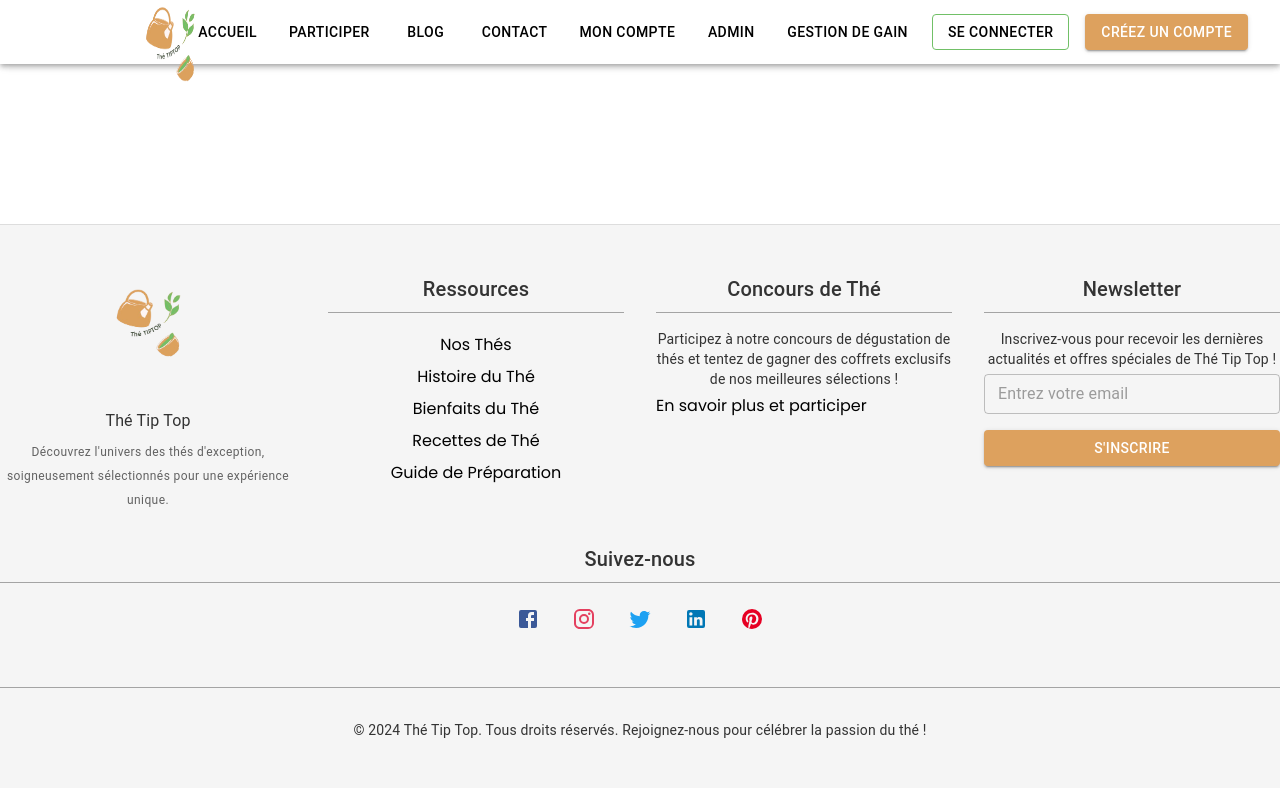
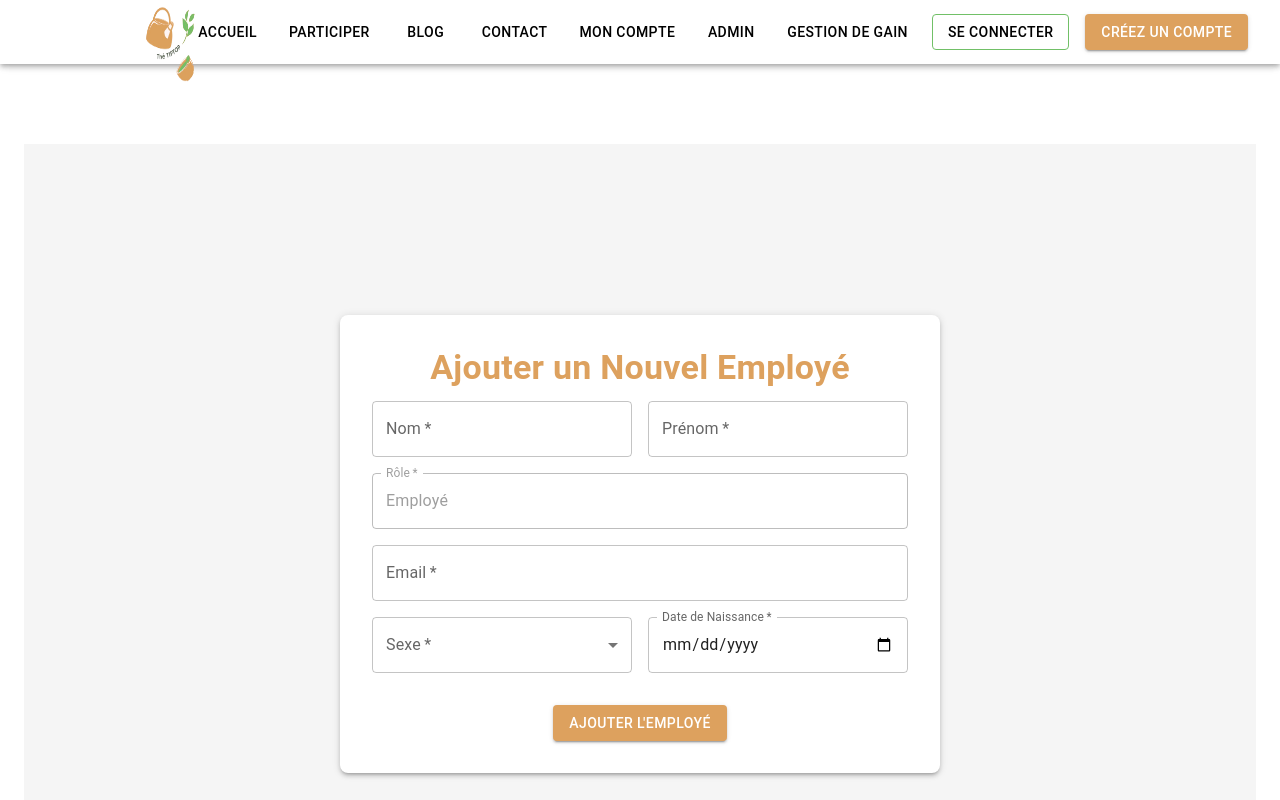
Before and after one commit to Furios-Duck-Groupe-5/th-tip-top, a React (Vite) app: page /add-employee in a window 1280 px wide. Shown: the top 800 px of the page. Built offline with nearby package versions, Linux system fonts and the light colour scheme.

Commit message:
adding emp

```diff
--- a/src/App.tsx
+++ b/src/App.tsx
@@ -16,6 +16,8 @@
 import ContactPage from "./components/Contact/contact";
 import BlogPage from "./components/Blog/blog";
 import LotsPage from "./components/Participation/Lots";
+import AddEmployeePage from "./components/Admin/addEmploye";
+import EmployeePage from "./components/Employe/employePage";
 
 // Typing the Layout component's props
 const Layout: React.FC<PropsWithChildren<{}>> = ({ children }) => {
@@ -55,9 +57,11 @@
           <Route path="/users" element={<UserListPage />} />
           <Route path="/gain" element={<GainsManagementPage />} />
           <Route path="/contact" element={<ContactPage />} />
-          <Route path="/blog" element={<BlogPage />} />
+          <Route path="/blog" element={<EmployeePage />} />
           <Route path="/lots" element={<LotsPage />} />
           <Route path="/participation" element={<ParticipationPage />} />
+          <Route path="/add-employee" element={<AddEmployeePage />} />
+
         </Routes>
       </Layout>
     </Router>
--- /dev/null
+++ b/src/components/Admin/addEmploye.tsx
@@ -0,0 +1,184 @@
+import React, { useState } from 'react';
+import { Box, Grid, Typography, TextField, Button, MenuItem, Snackbar } from '@mui/material';
+import { useNavigate } from 'react-router-dom';
+
+// Define the Employee interface for form state
+interface Employee {
+  name: string;
+  firstName: string;
+  role: string;
+  email: string;
+  gender: string; // 'H' or 'F'
+  birthDate: string;
+}
+
+const AddEmployeePage: React.FC = () => {
+  const navigate = useNavigate();
+  const [newEmployee, setNewEmployee] = useState<Employee>({
+    name: '',
+    firstName: '',
+    role: 'Employé', // Pre-set and unmodifiable
+    email: '',
+    gender: '', // Will be 'H' or 'F'
+    birthDate: '',
+  });
+  const [snackbarOpen, setSnackbarOpen] = useState(false);
+
+  // Handle form input changes
+  const handleInputChange = (e: React.ChangeEvent<HTMLInputElement | HTMLTextAreaElement>) => {
+    const { name, value } = e.target;
+    setNewEmployee((prev) => ({ ...prev, [name]: value }));
+  };
+
+  // Handle form submission
+  const handleSubmit = async () => {
+    if (!newEmployee.name || !newEmployee.firstName || !newEmployee.email || !newEmployee.gender || !newEmployee.birthDate) {
+      alert('Veuillez remplir tous les champs.');
+      return;
+    }
+
+    try {
+      // Send a POST request to the backend API to add the employee
+      const response = await fetch('http://localhost:4001/add-employee', {
+        method: 'POST',
+        headers: {
+          'Content-Type': 'application/json',
+        },
+        body: JSON.stringify({
+          nom: newEmployee.name,
+          prenom: newEmployee.firstName,
+          email: newEmployee.email,
+          sexe: newEmployee.gender, // Will be 'H' or 'F'
+          date_de_naissance: newEmployee.birthDate,
+          mot_de_passe: 'default_password', // Assign a default or temporary password
+        }),
+      });
+
+      if (response.ok) {
+        // Display success message and reset the form
+        setSnackbarOpen(true);
+        setNewEmployee({ name: '', firstName: '', role: 'Employé', email: '', gender: '', birthDate: '' });
+      } else {
+        const data = await response.json();
+        alert(data.message || 'Une erreur est survenue lors de l\'ajout de l\'employé.');
+      }
+    } catch (error) {
+      console.error('Erreur lors de la requête:', error);
+      alert('Une erreur est survenue lors de la connexion au serveur.');
+    }
+  };
+
+  return (
+    <Box sx={{ minHeight: '100vh', p: 4, bgcolor: '#f5f5f5', display: 'flex', justifyContent: 'center', alignItems: 'center' }}>
+      <Box sx={{ width: '100%', maxWidth: 600, p: 4, bgcolor: 'white', borderRadius: 2, boxShadow: 3 }}>
+        <Typography variant="h4" gutterBottom align="center" sx={{ color: '#DDA15E', fontWeight: 'bold' }}>
+          Ajouter un Nouvel Employé
+        </Typography>
+
+        <Grid container spacing={2}>
+          {/* Nom */}
+          <Grid item xs={12} sm={6}>
+            <TextField
+              fullWidth
+              label="Nom"
+              name="name"
+              value={newEmployee.name}
+              onChange={handleInputChange}
+              required
+            />
+          </Grid>
+
+          {/* Prénom */}
+          <Grid item xs={12} sm={6}>
+            <TextField
+              fullWidth
+              label="Prénom"
+              name="firstName"
+              value={newEmployee.firstName}
+              onChange={handleInputChange}
+              required
+            />
+          </Grid>
+
+          {/* Role (Disabled and Pre-filled) */}
+          <Grid item xs={12}>
+            <TextField
+              fullWidth
+              label="Rôle"
+              name="role"
+              value={newEmployee.role}
+              disabled
+              InputProps={{ readOnly: true }}
+              required
+            />
+          </Grid>
+
+          {/* Email */}
+          <Grid item xs={12}>
+            <TextField
+              fullWidth
+              label="Email"
+              name="email"
+              type="email"
+              value={newEmployee.email}
+              onChange={handleInputChange}
+              required
+            />
+          </Grid>
+
+          {/* Sexe */}
+          <Grid item xs={12} sm={6}>
+            <TextField
+              fullWidth
+              select
+              label="Sexe"
+              name="gender"
+              value={newEmployee.gender}
+              onChange={handleInputChange}
+              required
+            >
+              <MenuItem value="H">Homme</MenuItem>
+              <MenuItem value="F">Femme</MenuItem>
+            </TextField>
+          </Grid>
+
+          {/* Date de Naissance */}
+          <Grid item xs={12} sm={6}>
+            <TextField
+              fullWidth
+              label="Date de Naissance"
+              name="birthDate"
+              type="date"
+              InputLabelProps={{ shrink: true }}
+              value={newEmployee.birthDate}
+              onChange={handleInputChange}
+              required
+            />
+          </Grid>
+
+          {/* Submit Button */}
+          <Grid item xs={12} textAlign="center">
+            <Button
+              variant="contained"
+              color="primary"
+              sx={{ backgroundColor: '#DDA15E', '&:hover': { backgroundColor: '#d49a5c' }, mt: 2 }}
+              onClick={handleSubmit}
+            >
+              Ajouter l'employé
+            </Button>
+          </Grid>
+        </Grid>
+
+        {/* Snackbar for success feedback */}
+        <Snackbar
+          open={snackbarOpen}
+          autoHideDuration={3000}
+          onClose={() => setSnackbarOpen(false)}
+          message="Nouvel employé ajouté avec succès"
+        />
+      </Box>
+    </Box>
+  );
+};
+
+export default AddEmployeePage;
--- a/src/components/Admin/admin.tsx
+++ b/src/components/Admin/admin.tsx
@@ -11,16 +11,23 @@
 import { useNavigate } from 'react-router-dom';
 import { FaRegBell, FaUsers, FaGift } from 'react-icons/fa';
 
-const AdminPage = () => {
+// Define types for new employee
+interface Employee {
+  name: string;
+  email: string;
+  role: string;
+}
+
+const AdminPage: React.FC = () => {
   const navigate = useNavigate();
-  const [openPrizeModal, setOpenPrizeModal] = useState(false);
-  const [prizes, setPrizes] = useState([]);
-  const [newPrize, setNewPrize] = useState({ name: '', image: null });
-  const [editIndex, setEditIndex] = useState(null);
+  const [openPrizeModal, setOpenPrizeModal] = useState<boolean>(false);
+  const [prizes, setPrizes] = useState<Array<{ name: string; image: File | null }>>([]);
+  const [newPrize, setNewPrize] = useState<{ name: string; image: File | null }>({ name: '', image: null });
+  const [editIndex, setEditIndex] = useState<number | null>(null);
 
   // States for adding a new employee
-  const [newEmployee, setNewEmployee] = useState({ name: '', email: '', role: 'employé' });
-  const [employees, setEmployees] = useState([]); // Stores the list of employees
+  const [newEmployee, setNewEmployee] = useState<Employee>({ name: '', email: '', role: 'employé' });
+  const [employees, setEmployees] = useState<Employee[]>([]); // Stores the list of employees
 
   const handleViewStatistics = () => {
     navigate('/detailed-statistics');
@@ -42,9 +49,19 @@
 
   // Handle adding new employee
   const handleAddEmployee = () => {
+    if (!newEmployee.name || !newEmployee.email) {
+      alert('Veuillez remplir tous les champs.');
+      return;
+    }
     setEmployees([...employees, newEmployee]);
     setNewEmployee({ name: '', email: '', role: 'employé' });
     alert('Nouvel employé ajouté avec succès');
+  };
+
+  // Function to handle input changes
+  const handleInputChange = (e: React.ChangeEvent<HTMLInputElement>) => {
+    const { name, value } = e.target;
+    setNewEmployee((prev) => ({ ...prev, [name]: value }));
   };
 
   return (
@@ -140,42 +157,20 @@
                   Voir tous les utilisateurs
                 </Button>
               </Grid>
+              <Grid item xs={12} textAlign="center">
+                {/* Button to navigate to Add Employee Page */}
+                <Button
+                  variant="contained"
+                  color="primary"
+                  sx={{ backgroundColor: '#DDA15E', '&:hover': { backgroundColor: '#d49a5c' }, mt: 2 }}
+                  onClick={() => navigate('/add-employee')}
+                >
+                  Ajouter un nouvel employé
+                </Button>
+              </Grid>
             </Grid>
 
-            {/* Form to add new employee */}
-            <Typography variant="h6" gutterBottom sx={{ color: '#DDA15E', marginTop: '20px' }}>
-              Ajouter un nouvel employé
-            </Typography>
-            <TextField
-              fullWidth
-              label="Nom de l'employé"
-              value={newEmployee.name}
-              onChange={(e) => setNewEmployee({ ...newEmployee, name: e.target.value })}
-              margin="normal"
-            />
-            <TextField
-              fullWidth
-              label="Email de l'employé"
-              value={newEmployee.email}
-              onChange={(e) => setNewEmployee({ ...newEmployee, email: e.target.value })}
-              margin="normal"
-            />
-            <TextField
-              fullWidth
-              label="Rôle"
-              value={newEmployee.role}
-              onChange={(e) => setNewEmployee({ ...newEmployee, role: e.target.value })}
-              margin="normal"
-            />
-            <Button
-              variant="contained"
-              color="primary"
-              sx={{ backgroundColor: '#DDA15E', '&:hover': { backgroundColor: '#d49a5c' }, mt: 2 }}
-              onClick={handleAddEmployee}
-            >
-              Ajouter un employé
-            </Button>
-          </Paper>
+           </Paper>
         </Grid>
 
         {/* Section Gestion des Lots */}
--- a/src/components/Admin/users-page.tsx
+++ b/src/components/Admin/users-page.tsx
@@ -1,4 +1,4 @@
-import React, { useState } from 'react';
+import React, { useState, useEffect } from 'react';
 import {
   Box,
   Typography,
@@ -21,34 +21,70 @@
 import { FaTrash, FaEdit } from 'react-icons/fa';
 
 // Définir l'interface pour un utilisateur
+// Définir l'interface pour un utilisateur
 interface User {
-  id: number;
-  firstName: string;
-  lastName: string;
-  role: string;
+  id_user: number;
+  prenom: string;
+  nom: string;
+  role_id: number;
   email: string;
-  gender: string;
-  dob: string; // Date de naissance
+  sexe: 'M' | 'F';
+  date_de_naissance: string; // Date de naissance sous forme de chaîne
 }
+
 
 // Définir les types pour le composant
 const UserListPage: React.FC = () => {
-  // Exemple de données d'utilisateurs (à remplacer par les données du backend)
-  const initialUsers: User[] = [
-    { id: 1, firstName: 'Mohamed', lastName: 'Abbad', role: 'Admin', email: 'mohamed.abbad@example.com', gender: 'Male', dob: '1990-01-01' },
-    { id: 2, firstName: 'Azz', lastName: 'Safi', role: 'Admin', email: 'Azz.safi@example.com', gender: 'Female', dob: '1992-02-02' },
-    { id: 3, firstName: 'Anas', lastName: 'Atmani', role: 'Client', email: 'anas.atm@example.com', gender: 'Female', dob: '1989-03-03' },
-    { id: 4, firstName: 'Zaki', lastName: 'Teff', role: 'Employee', email: 'zak.tef@example.com', gender: 'Male', dob: '1995-04-04' },
-  ];
-
-  const [users, setUsers] = useState<User[]>(initialUsers);
+  const [users, setUsers] = useState<User[]>([]);
   const [order, setOrder] = useState<'asc' | 'desc'>('asc');
-  const [orderBy, setOrderBy] = useState<keyof User>('lastName');
+  const [orderBy, setOrderBy] = useState<keyof User>('nom');
   const [page, setPage] = useState<number>(0);
   const [rowsPerPage, setRowsPerPage] = useState<number>(5);
   const [searchTerm, setSearchTerm] = useState<string>('');
   const [open, setOpen] = useState<boolean>(false);
   const [currentUser, setCurrentUser] = useState<User | null>(null);
+
+  // Fonction pour récupérer les utilisateurs depuis l'API
+  const fetchUsers = async () => {
+    try {
+      const response = await fetch('http://localhost:4001/users');
+      if (!response.ok) {
+        throw new Error('Erreur lors de la récupération des utilisateurs.');
+      }
+      const data: User[] = await response.json();
+      setUsers(data);
+    } catch (error) {
+      console.error('Erreur lors de la récupération des utilisateurs:', error);
+    }
+
+
+  };
+  const getRoleLabel = (role: number): string => {
+    switch (role) {
+      case 1:
+        return 'Client';
+      case 2:
+        return 'Administrateur';
+      case 3:
+        return 'Employé';
+      default:
+        return 'Inconnu'; // Valeur par défaut si le rôle n'est pas reconnu
+    }
+  };
+  // Appel de fetchUsers lors du montage du composant
+  useEffect(() => {
+    fetchUsers();
+  }, []);
+
+  const formatDate = (dateString: string): string => {
+    const date = new Date(dateString);
+    return date.toLocaleDateString('fr-FR', {
+      day: '2-digit',
+      month: '2-digit',
+      year: 'numeric',
+    });
+  };
+
 
   // Gestion du tri
   const handleRequestSort = (property: keyof User) => {
@@ -57,10 +93,20 @@
     setOrderBy(property);
   };
 
-  // Fonction pour supprimer un utilisateur
-  const handleDeleteUser = (id: number) => {
-    setUsers(users.filter(user => user.id !== id));
-  };
+  const handleDeleteUser = async (id_user: number) => {
+    try {
+        const response = await fetch(`http://localhost:4001/users/${id_user}`, {
+            method: 'DELETE',
+        });
+        if (!response.ok) {
+            throw new Error('Erreur lors de la suppression de l\'utilisateur.');
+        }
+        setUsers(users.filter(user => user.id_user !== id_user));
+    } catch (error) {
+        console.error('Erreur lors de la suppression de l\'utilisateur:', error);
+    }
+};
+
 
   // Ouvrir le modal pour modifier l'utilisateur
   const handleEditUser = (user: User) => {
@@ -86,16 +132,30 @@
   };
 
   // Fonction pour soumettre le formulaire de modification
-  const handleSubmit = () => {
+  const handleSubmit = async () => {
     if (currentUser) {
-      setUsers(users.map(user => (user.id === currentUser.id ? currentUser : user)));
+      try {
+        const response = await fetch(`http://localhost:4001/users/${currentUser.id_user}`, {
+          method: 'PUT',
+          headers: {
+            'Content-Type': 'application/json',
+          },
+          body: JSON.stringify(currentUser),
+        });
+        if (!response.ok) {
+          throw new Error('Erreur lors de la mise à jour de l\'utilisateur.');
+        }
+        setUsers(users.map(user => (user.id_user === currentUser.id_user ? currentUser : user)));
+      } catch (error) {
+        console.error('Erreur lors de la mise à jour de l\'utilisateur:', error);
+      }
     }
     handleClose();
   };
 
   // Filtrer les utilisateurs par terme de recherche
   const filteredUsers = users.filter(user =>
-    `${user.firstName} ${user.lastName}`.toLowerCase().includes(searchTerm.toLowerCase())
+    `${user.prenom} ${user.nom}`.toLowerCase().includes(searchTerm.toLowerCase())
   );
 
   // Fonction pour gérer le changement de page
@@ -143,18 +203,18 @@
             <TableRow>
               <TableCell>
                 <TableSortLabel
-                  active={orderBy === 'lastName'}
-                  direction={orderBy === 'lastName' ? order : 'asc'}
-                  onClick={() => handleRequestSort('lastName')}
+                  active={orderBy === 'nom'}
+                  direction={orderBy === 'nom' ? order : 'asc'}
+                  onClick={() => handleRequestSort('nom')}
                 >
                   Nom
                 </TableSortLabel>
               </TableCell>
               <TableCell>
                 <TableSortLabel
-                  active={orderBy === 'firstName'}
-                  direction={orderBy === 'firstName' ? order : 'asc'}
-                  onClick={() => handleRequestSort('firstName')}
+                  active={orderBy === 'prenom'}
+                  direction={orderBy === 'prenom' ? order : 'asc'}
+                  onClick={() => handleRequestSort('prenom')}
                 >
                   Prénom
                 </TableSortLabel>
@@ -168,18 +228,18 @@
           </TableHead>
           <TableBody>
             {sortedUsers.slice(page * rowsPerPage, page * rowsPerPage + rowsPerPage).map((user) => (
-              <TableRow key={user.id}>
-                <TableCell>{user.lastName}</TableCell>
-                <TableCell>{user.firstName}</TableCell>
-                <TableCell>{user.role}</TableCell>
+              <TableRow key={user.id_user}>
+                <TableCell>{user.nom}</TableCell>
+                <TableCell>{user.prenom}</TableCell>
+                <TableCell>{getRoleLabel(user.role_id)}</TableCell>
                 <TableCell>{user.email}</TableCell>
-                <TableCell>{user.gender}</TableCell>
-                <TableCell>{user.dob}</TableCell>
+                <TableCell>{user.sexe === 'M' ? 'Masculin' : 'Féminin'}</TableCell>
+                <TableCell>{formatDate(user.date_de_naissance)}</TableCell>
                 <TableCell>
                   <IconButton color="primary" onClick={() => handleEditUser(user)}>
                     <FaEdit />
                   </IconButton>
-                  <IconButton color="error" onClick={() => handleDeleteUser(user.id)}>
+                  <IconButton color="error" onClick={() => handleDeleteUser(user.id_user)}>
                     <FaTrash />
                   </IconButton>
                 </TableCell>
@@ -230,8 +290,8 @@
               label="Prénom"
               variant="outlined"
               fullWidth
-              name="firstName"
-              value={currentUser ? currentUser.firstName : ''}
+              name="prenom"
+              value={currentUser ? currentUser.prenom : ''}
               onChange={handleInputChange}
               sx={{ mb: 2 }}
             />
@@ -239,8 +299,8 @@
               label="Nom"
               variant="outlined"
               fullWidth
-              name="lastName"
-              value={currentUser ? currentUser.lastName : ''}
+              name="nom"
+              value={currentUser ? currentUser.nom : ''}
               onChange={handleInputChange}
               sx={{ mb: 2 }}
             />
@@ -248,8 +308,8 @@
               label="Rôle"
               variant="outlined"
               fullWidth
-              name="role"
-              value={currentUser ? currentUser.role : ''}
+              name="role_id"
+              value={currentUser ? currentUser.role_id : ''}
               onChange={handleInputChange}
               sx={{ mb: 2 }}
             />
@@ -268,7 +328,7 @@
               variant="outlined"
               fullWidth
               name="gender"
-              value={currentUser ? currentUser.gender : ''}
+              value={currentUser ? currentUser.sexe : ''}
               onChange={handleInputChange}
               sx={{ mb: 2 }}
             />
@@ -277,8 +337,8 @@
               variant="outlined"
               fullWidth
               type="date"
-              name="dob"
-              value={currentUser ? currentUser.dob : ''}
+              name="date_de_naisance"
+              value={currentUser ? currentUser.date_de_naissance : ''}
               onChange={handleInputChange}
               sx={{ mb: 2 }}
               InputLabelProps={{
--- a/src/components/ConnexionInscription/Connexion.tsx
+++ b/src/components/ConnexionInscription/Connexion.tsx
@@ -2,31 +2,39 @@
 import { TextField, Button, Typography, Container, Box, Alert } from "@mui/material";
 import logo from "../Participation/360.png";
 import React from "react";
-import axios from "axios"; // Importer axios ici
+import axios from "axios";
 
 const LoginPage: FC = () => {
   const [email, setEmail] = useState<string>("");
-  const [password, setPassword] = useState<string>("");
+  const [mot_de_passe, setPassword] = useState<string>("");
   const [errorMessage, setErrorMessage] = useState<string>("");
 
-  const handleSubmit = (e: React.FormEvent) => {
+  const handleSubmit = async (e: React.FormEvent) => {
     e.preventDefault();
-    if (!email || !password) {
+    if (!email || !mot_de_passe) {
       setErrorMessage("Veuillez remplir tous les champs.");
-    } else {
-      setErrorMessage("");
-      console.log("Email:", email);
-      console.log("Mot de passe:", password);
+      return; // Sortir de la fonction si les champs ne sont pas remplis
     }
-  };
 
-  // Fonction pour récupérer les rôles
-  const fetchRoles = async () => {
+    setErrorMessage(""); // Réinitialiser le message d'erreur
+
     try {
-      const response = await axios.get('http://localhost:4001/roles');
-      console.log(response.data); // Affiche les rôles dans la console
+      const response = await axios.post('http://localhost:4001/login', {
+        email,
+        mot_de_passe // Mot de passe envoyé en clair, mais haché côté serveur
+      });
+      console.log(response);
+
+      // Si la connexion est réussie, gérer la réponse ici
+      console.log("Connexion réussie:", response.data);
+      window.location.href = '/blog';
+
     } catch (error) {
-      console.error('Erreur lors de la récupération des rôles:', error);
+      if (axios.isAxiosError(error)) {
+        setErrorMessage(error.response?.data.message || 'Erreur lors de la connexion.');
+      } else {
+        setErrorMessage('Une erreur inconnue s\'est produite.');
+      }
     }
   };
 
@@ -46,7 +54,6 @@
         maxWidth="xs"
         sx={{ display: 'flex', flexDirection: 'column', alignItems: 'center' , mt: -25 }}
       >
-        {/* Agrandir et centrer le logo */}
         <img
           src={logo}
           alt="Logo"
@@ -77,8 +84,8 @@
               value={email}
               onChange={(e) => setEmail(e.target.value)}
               sx={{
-                bgcolor: 'white',   // Couleur de fond blanc
-                input: { color: 'black' },  // Couleur du texte en noir
+                bgcolor: 'white',
+                input: { color: 'black' },
                 marginBottom: 2
               }}
             />
@@ -88,12 +95,12 @@
               required
               fullWidth
               label="Mot de passe"
-              type="password"
-              value={password}
+              type="password" // Correction ici
+              value={mot_de_passe}
               onChange={(e) => setPassword(e.target.value)}
               sx={{
-                bgcolor: 'white',  // Couleur de fond blanc
-                input: { color: 'black' },  // Couleur du texte en noir
+                bgcolor: 'white',
+                input: { color: 'black' },
                 marginBottom: 2
               }}
             />
@@ -109,21 +116,6 @@
             >
               Se connecter
             </Button>
-            {/* Nouveau bouton pour afficher les rôles */}
-            <Button
-              onClick={fetchRoles}
-              fullWidth
-              variant="outlined"
-              sx={{
-                bgcolor: '#ffffff', // Fond blanc
-                borderColor: '#DDA15E', // Couleur de bordure
-                color: '#DDA15E', // Couleur de texte
-                '&:hover': { borderColor: '#d19c5c' }, // Changer la couleur au survol
-                marginBottom: 2
-              }}
-            >
-              Afficher les Rôles
-            </Button>
           </form>
           <Typography variant="body2" align="center" sx={{ marginTop: 2 }}>
             Vous n'avez pas de compte? <a href="#" style={{ color: 'orange' }}>Créer un compte</a>
--- a/src/components/Participation/Lots.tsx
+++ b/src/components/Participation/Lots.tsx
@@ -119,7 +119,7 @@
               />
               <CardContent>
                 <Typography gutterBottom variant="h4" component="div" sx={{ color: '#333', fontWeight: 'bold' }}>
-                  Grand Tirage au Sort - Gagnez 1 An de Thé !
+                  Grand Tirage au Sort - Gagnez 1 An de thé !
                 </Typography>
                 <Typography variant="body1" color="text.secondary">
                   Participez à notre Grand Tirage au Sort et tentez de remporter un an de thé gratuit, d'une valeur de 360€ !
--- a/src/declarations.d.ts
+++ b/src/declarations.d.ts
@@ -23,3 +23,8 @@
     const value: any;
     export default value;
   }
+
+  declare module '*.jpeg' {
+    const value: string;
+    export default value;
+  }
```
Also changed, not shown: src/components/Navbar.tsx (+35 -2 lines).
